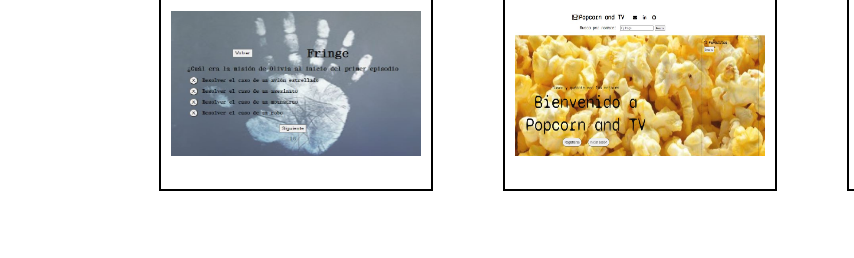
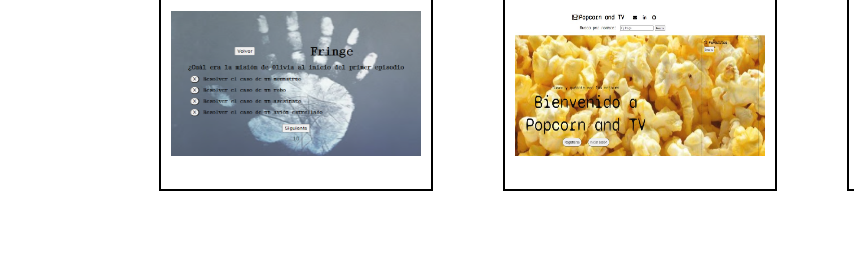
Before and after one commit to RaquelGarciaCaja/Porfolio-RaquelGarcia, a website: page docs/index.html in a window 1280 px wide. Shown: the part 1761-2019 px from the top of the page, 0-854 px from the left. Drawn offline with Linux system fonts and the light colour scheme; a web font is replaced by a local one.

Commit message:
fix images quiz

```diff
--- a/docs/index.html
+++ b/docs/index.html
@@ -178,7 +178,7 @@
               </div>
               <img
                 class="project--project__img"
-                src="./assets/images/quiz.JPG"
+                src="./assets/images/quiz.png"
                 alt="Quiz"
                 title="Pincha para ver más"
               />
```
Also changed, not shown: src/html/partials/projects.html (+1 -1 lines).
